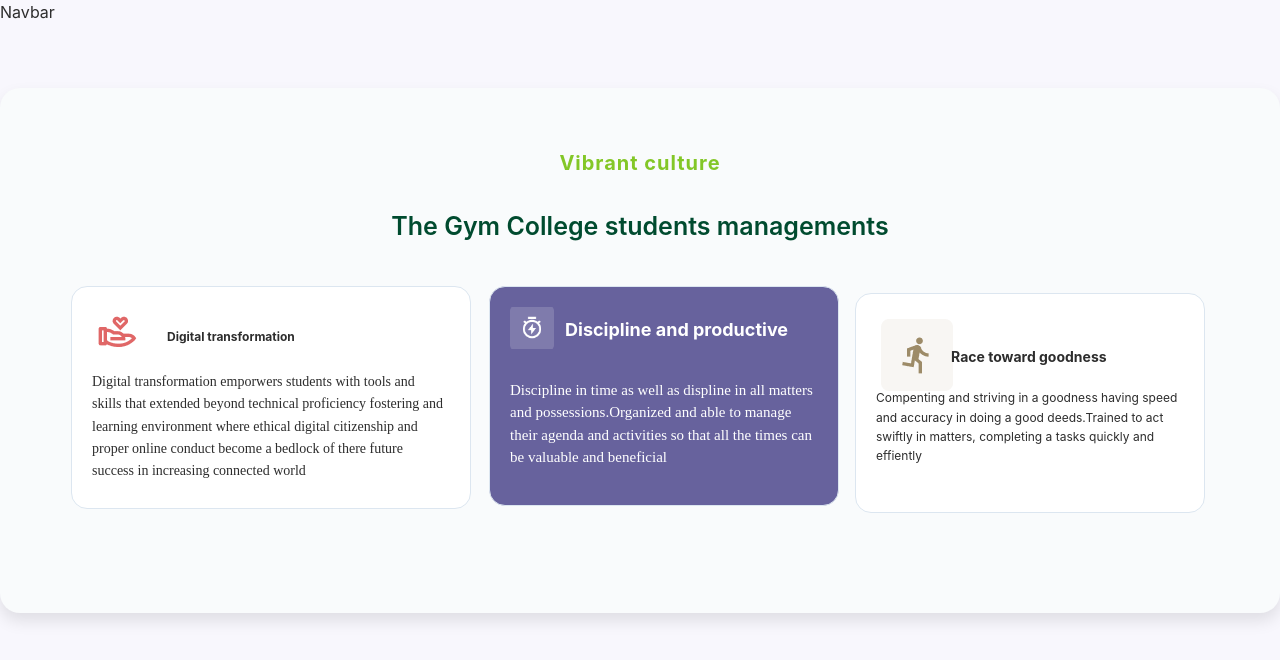
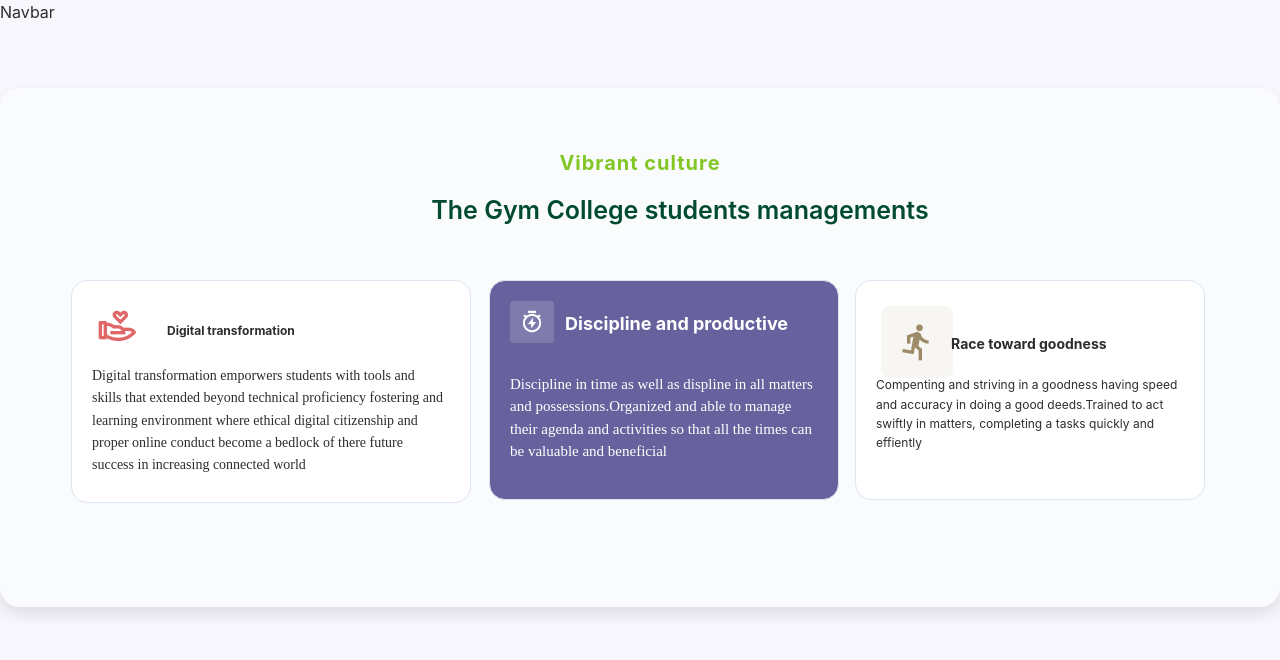
Before and after one commit to RP-Gishari/studentsync-frontend-azure, a React (Vite) app: page / in a window 1280 px wide. Shown: the top 660 px of the page. Built offline with nearby package versions, Linux system fonts and the light colour scheme.

Commit message:
fix(infoSection): updated info section

```diff
--- a/src/index.css
+++ b/src/index.css
@@ -78,7 +78,8 @@ button:focus-visible {
   color: #83c727;
   letter-spacing: 1px;
   text-align: center;
-  margin-bottom: 30px;
+  margin-bottom: 14px;
+
 }
 
 .managements {
@@ -86,7 +87,8 @@ button:focus-visible {
   font-weight: 600;
   color: #004b2f;
   text-align: center;
-  margin-bottom: 40px;
+  margin-bottom: 50px;
+  margin-left: 80px;
 }
 
 .allCards {
@@ -140,10 +142,14 @@ button:focus-visible {
 
 }
 .thirdCard{
-  margin-top: -260px;
+  margin-top: -267px;
   margin-left: 750px;
   width: 350px;
   height: 220px;
+  /* Width:517px;
+  Height:288px; */
+   Border-radius:16px;
+
 
 
 }
```
